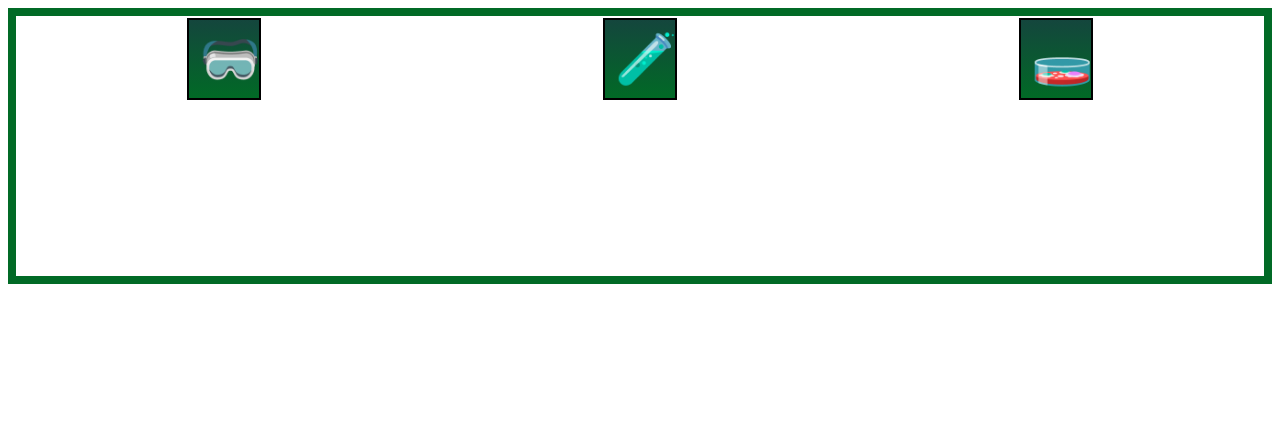
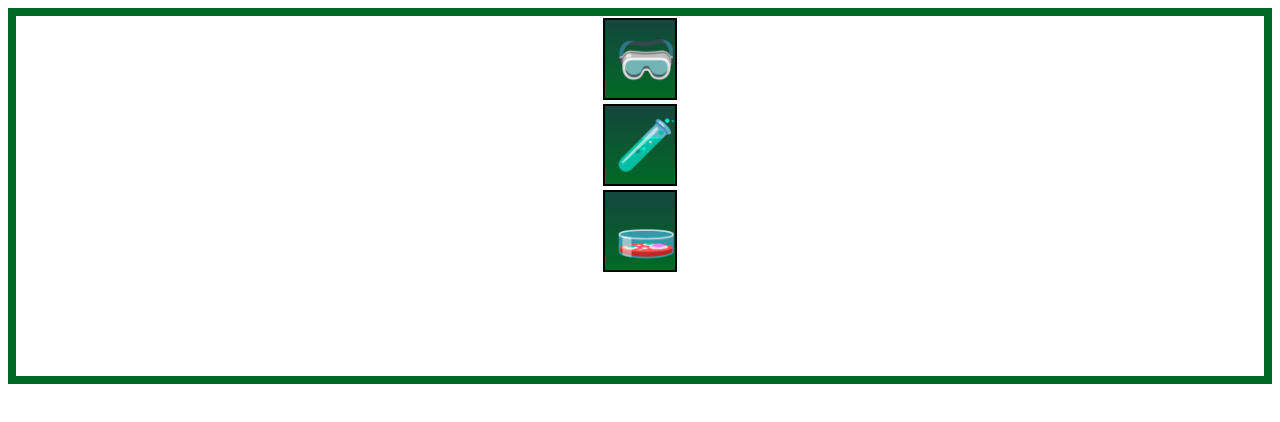
Before and after one commit to adrianpaliz/scrimba, a plain HTML site: page html_and_css/birthday_gift_site/exercise_2/index.html in a window 1280 px wide. Drawn offline with Linux system fonts and the light colour scheme.

Commit message:
Using flex-direction

```diff
--- a/html_and_css/birthday_gift_site/exercise_2/styles.css
+++ b/html_and_css/birthday_gift_site/exercise_2/styles.css
@@ -1,9 +1,10 @@
 .container {
     border: 8px solid #016a26;
-    height: 260px;
+    height: 360px;
 	display: flex;
-	justify-content: space-around;
-	align-items: start;
+	flex-direction: column;
+	justify-content: start;
+	align-items: center;
 }
 
 .item {
```
